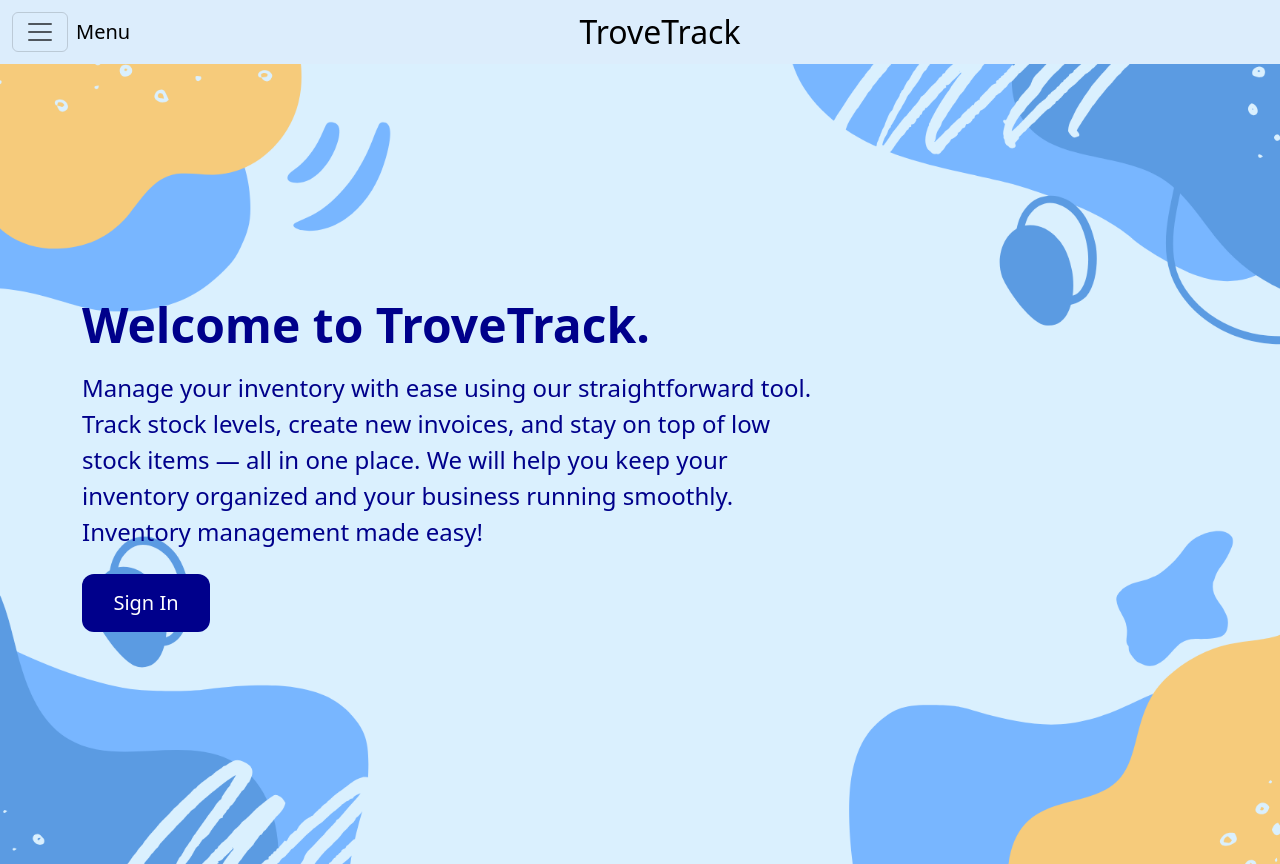
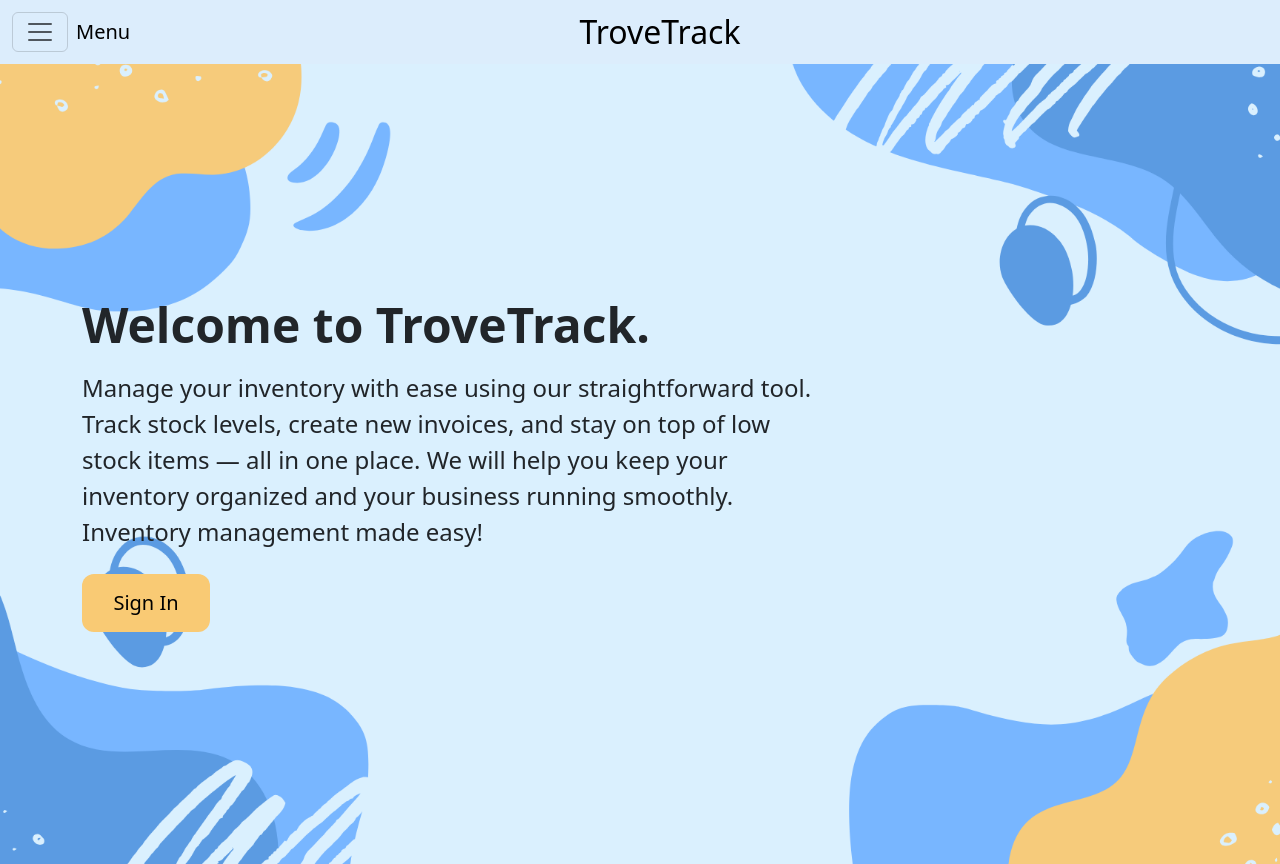
Before and after one commit to skyoon26/trove-track, a React (Vite) app in the folder trove-track-ui/: page / in a window 1280 px wide. Built offline with nearby package versions, Linux system fonts and the light colour scheme.

Commit message:
Enhance button styling in HomepageHero component

```diff
--- a/trove-track-ui/src/components/HomepageHero/homepage-hero.css
+++ b/trove-track-ui/src/components/HomepageHero/homepage-hero.css
@@ -11,16 +11,16 @@
   align-items: center;
 }
 
-.homepage-hero-text {
+/* .homepage-hero-text {
   color: darkblue;
-}
+} */
 
 .btn-navyblue {
   display: inline-block;
   border-radius: 12px;
-  background-color: darkblue;
+  background-color: rgb(249, 202, 116);
   border: none;
-  color: white;
+  color: black;
   text-align: center;
   font-size: 20px;
   padding: 14px;
```
